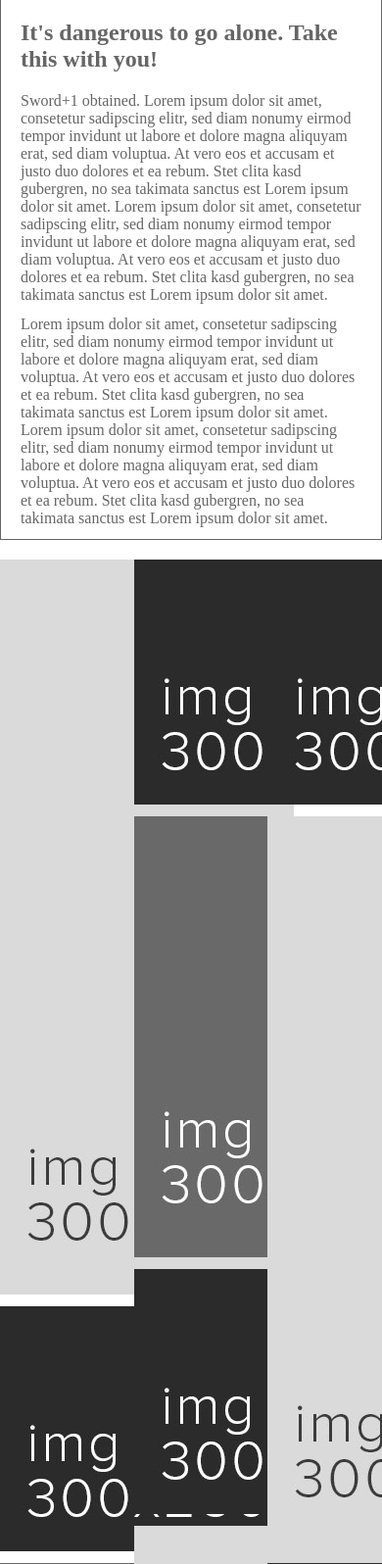
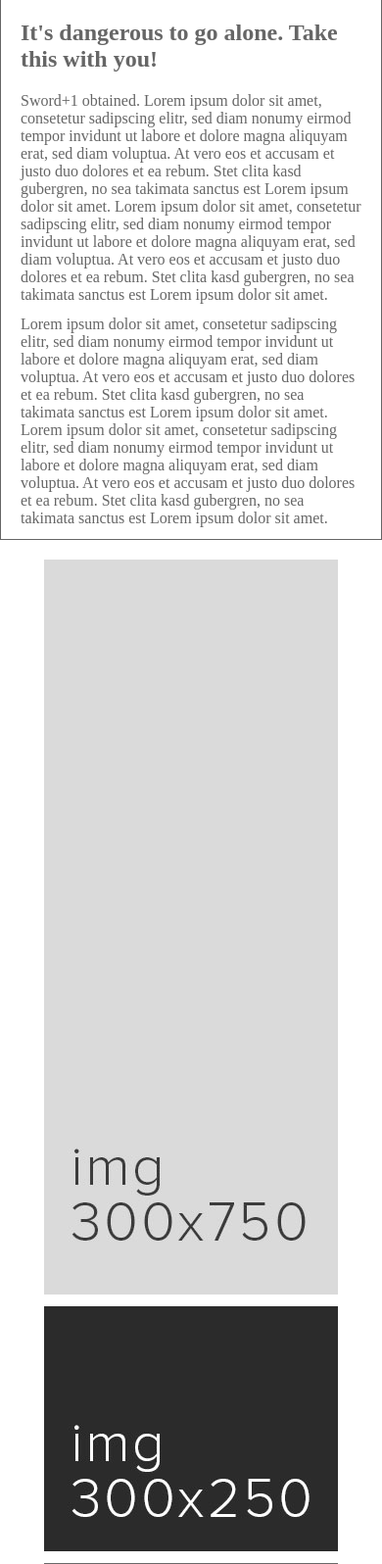
Before and after one commit to neko-fire/stylight, a PHP site: page / in a window 390 px wide; the page is wider, and only the part inside the window is pictured. Shown: the part 61-1657 px from the top of that part at 98% size. Run offline with PHP 8.4, Linux system fonts and the light colour scheme; some libraries are stand-ins or nearby versions.

Commit message:
bugfixes, removed js from task 1

```diff
--- a/assets/css/app.css
+++ b/assets/css/app.css
@@ -118,7 +118,7 @@ nav {
 
 /* mobile styles and breakpoints */
 @media only screen and (max-width: 900px) {
-  .pin-content {
+  #task-1 .pin-content {
     -webkit-column-count: 2;
     -moz-column-count: 2;
     column-count: 2; } }
@@ -187,7 +187,7 @@ nav {
     -moz-column-gap: 0;
     column-gap: 0; } }
 @media only screen and (max-width: 600px) {
-  .pin-content {
+  #task-1 .pin-content {
     -webkit-column-count: 1;
     -moz-column-count: 1;
     column-count: 1; } }
--- a/assets/scss/_mobile.scss
+++ b/assets/scss/_mobile.scss
@@ -1,10 +1,12 @@
 /* mobile styles and breakpoints */
 
 @media only screen and (max-width: 900px) {
+    #task-1{
         .pin-content {
             -webkit-column-count: 2;
             -moz-column-count: 2;
             column-count: 2;
+        }
     }
 }
 
@@ -95,9 +97,11 @@
 }
 
 @media only screen and (max-width: 600px) {
+    #task-1 {
         .pin-content {
             -webkit-column-count: 1;
             -moz-column-count: 1;
             column-count: 1;
         }
     }
+}
--- a/index.html
+++ b/index.html
@@ -136,9 +136,5 @@
     </section>
 </section>
 
-<script src="https://ajax.googleapis.com/ajax/libs/jquery/2.1.4/jquery.min.js"></script>
-<script>window.jQuery || document.write('<script src="/stylight/assets/js/vendor/jquery.min.js"><\/script>')</script>
-<script src="/stylight/assets/js/main.js"></script>
-<script src="/stylight/assets/js/pin.js"></script>
 </body>
 </html>
```
Also changed, not shown: 1 other file. Lines whose indentation alone changed are shown as unchanged.
